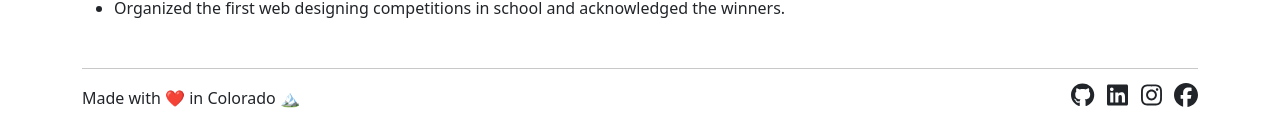
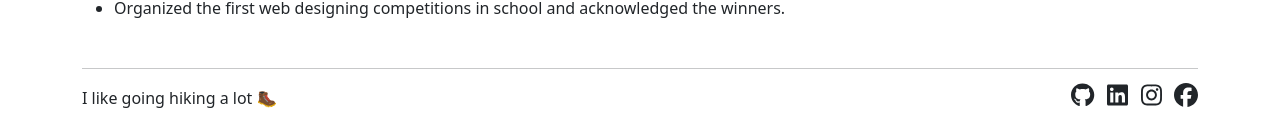
Before and after one commit to AyeCL/resume, a React (Create React App) app: page / in a window 1280 px wide. Shown: the part 1639-1769 px from the top of the page. Built offline with nearby package versions, Linux system fonts and the light colour scheme.

Commit message:
generates a random footer line on each tap

```diff
--- a/src/components/Footer.js
+++ b/src/components/Footer.js
@@ -1,4 +1,5 @@
 import React from 'react'
+import { useState, useEffect } from 'react'
 import { Row, Col } from 'react-bootstrap'
 import { FontAwesomeIcon } from '@fortawesome/react-fontawesome'
 import Emoji from './Emoji'
@@ -6,19 +7,34 @@ import { isMobile } from 'react-device-detect'
 import LinkInNewTab from './LinkInNewTab'
 
 function Footer() {
+    const [footerLineIndex, setFooterLineIndex] = useState(Math.floor(Math.random() * 7))
+    const [footerLine, setFooterLine] = useState(getFooterLine(footerLineIndex))
+
+    const generateRandomIndex = () => {
+        let index = Math.floor(Math.random() * (7 - 0))
+        while (index === footerLineIndex) {
+            index = Math.floor(Math.random() * (7 - 0))
+        }
+        return index
+    }
+
+    useEffect(() => {
+        setFooterLine(getFooterLine(footerLineIndex))
+    }, [footerLineIndex])
+
     if (isMobile) {
         return (
             <div className='container topic text-center' style={{ paddingTop: '3vh', paddingBottom: '2vh' }}>
                 <hr className='verticalLine' />
                 <Row style={{ paddingTop: '1.8vh' }}>
                     <Col>
-                        Made with <Emoji symbol='❤️' label='love' /> in Colorado <Emoji symbol='🏔' label='mountain' />
+                        <span onClick={() => {setFooterLineIndex(generateRandomIndex())}}>{footerLine}</span>
                         <br />
                     </Col>
                 </Row>
                 <Row style={{ paddingTop: '1.5vh' }}>
                     <Col>
-                        {SocialButtonsMobile()}
+                        {SocialButtons()}
                     </Col>
                 </Row>
             </div>
@@ -28,32 +44,32 @@ function Footer() {
         <div className='container topic' style={{ paddingTop: '3vh', paddingBottom: '1.5vh' }}>
             <hr className='verticalLine' />
             <Row>
-                <Col className='col-6'>
-                    <span style={{ fontSize: '1.5em' }}></span>Made with <Emoji symbol='❤️' label='love' /> in Colorado <Emoji symbol='🏔' label='mountain' />
+                <Col className='col-8'>
+                    <span style={{ fontSize: '1.5em' }}></span><span onClick={ () => {setFooterLineIndex(generateRandomIndex())} }>{footerLine}</span>
                 </Col>
-                <Col className='col-6' style={{ textAlign: 'right' }}>
-                    {SocialButtonsBrowser()}
+                <Col className='col-4' style={{ textAlign: 'right' }}>
+                    {SocialButtons()}
                 </Col>
             </Row>
         </div>
     )
 }
 
-function SocialButtonsBrowser() {
+function SocialButtons() {
     return (
         <div style={{ fontSize: '1.5em' }}>
             <LinkInNewTab href='#' className='githubIconLink'>
                 <FontAwesomeIcon icon="fa-brands fa-github" />
             </LinkInNewTab>
-            {" "}&nbsp;
+            {" "}&nbsp;{ isMobile ? <>&nbsp;&nbsp;</> : null }
             <LinkInNewTab href='#' className='linkedInIconLink'>
                 <FontAwesomeIcon icon="fa-brands fa-linkedin" />
             </LinkInNewTab>
-            {" "}&nbsp;
+            {" "}&nbsp;{ isMobile ? <>&nbsp;&nbsp;</> : null }
             <LinkInNewTab href='#'  className='instagramIconLink'>
                 <FontAwesomeIcon icon="fa-brands fa-instagram" />
             </LinkInNewTab>
-            {" "}&nbsp;
+            {" "}&nbsp;{ isMobile ? <>&nbsp;&nbsp;</> : null }
             <LinkInNewTab href='#' className='facebookIconLink'>
                 <FontAwesomeIcon icon="fa-brands fa-facebook" />
             </LinkInNewTab>
@@ -62,26 +78,18 @@ function SocialButtonsBrowser() {
 
 }
 
-function SocialButtonsMobile() {
-    return (
-        <div style={{ fontSize: '1.5em' }}>
-            <LinkInNewTab href='#' className='githubIconLink'>
-                <FontAwesomeIcon icon="fa-brands fa-github" />
-            </LinkInNewTab>
-            {" "}&nbsp;&nbsp;&nbsp;
-            <LinkInNewTab href='#' className='linkedInIconLink'>
-                <FontAwesomeIcon icon="fa-brands fa-linkedin" />
-            </LinkInNewTab>
-            {" "}&nbsp;&nbsp;&nbsp;
-            <LinkInNewTab href='#' className='instagramIconLink'>
-                <FontAwesomeIcon icon="fa-brands fa-instagram"  />
-            </LinkInNewTab>
-            {" "}&nbsp;&nbsp;&nbsp;
-            <LinkInNewTab href='#' className='facebookIconLink'>
-                <FontAwesomeIcon icon="fa-brands fa-facebook" />
-            </LinkInNewTab>
-        </div>
-    )
+// generate a function to randomly select from a list of footer lines
+function getFooterLine(index) {
+    const lines = [
+        <>Made with <Emoji symbol='❤️' label='love' /> in Colorado <Emoji symbol='🏔' label='mountain' /></>,
+        <>Wait...is this line changing everytime i click on it? <Emoji symbol='🤨' label='eyebrow-raise' /></>,
+        <>Have a good day <Emoji symbol='😉' label='wink' /></>,
+        <>I'm a <Emoji symbol='💻' label='computer' /> nerd. quite clearly.</>,
+        <>I play <Emoji symbol='🎸' label='guitar' />, <Emoji symbol='🎹' label='keyboard' />, flute and I also sing <Emoji symbol='🎤' label='sing' /></>,
+        <>I love being outdoors <Emoji symbol='🌴' label='tree' /></>,
+        <>I like going hiking a lot <Emoji symbol='🥾' label='shoes' /></>
+    ]
+    return lines[index]
 }
 
 export default Footer
```
